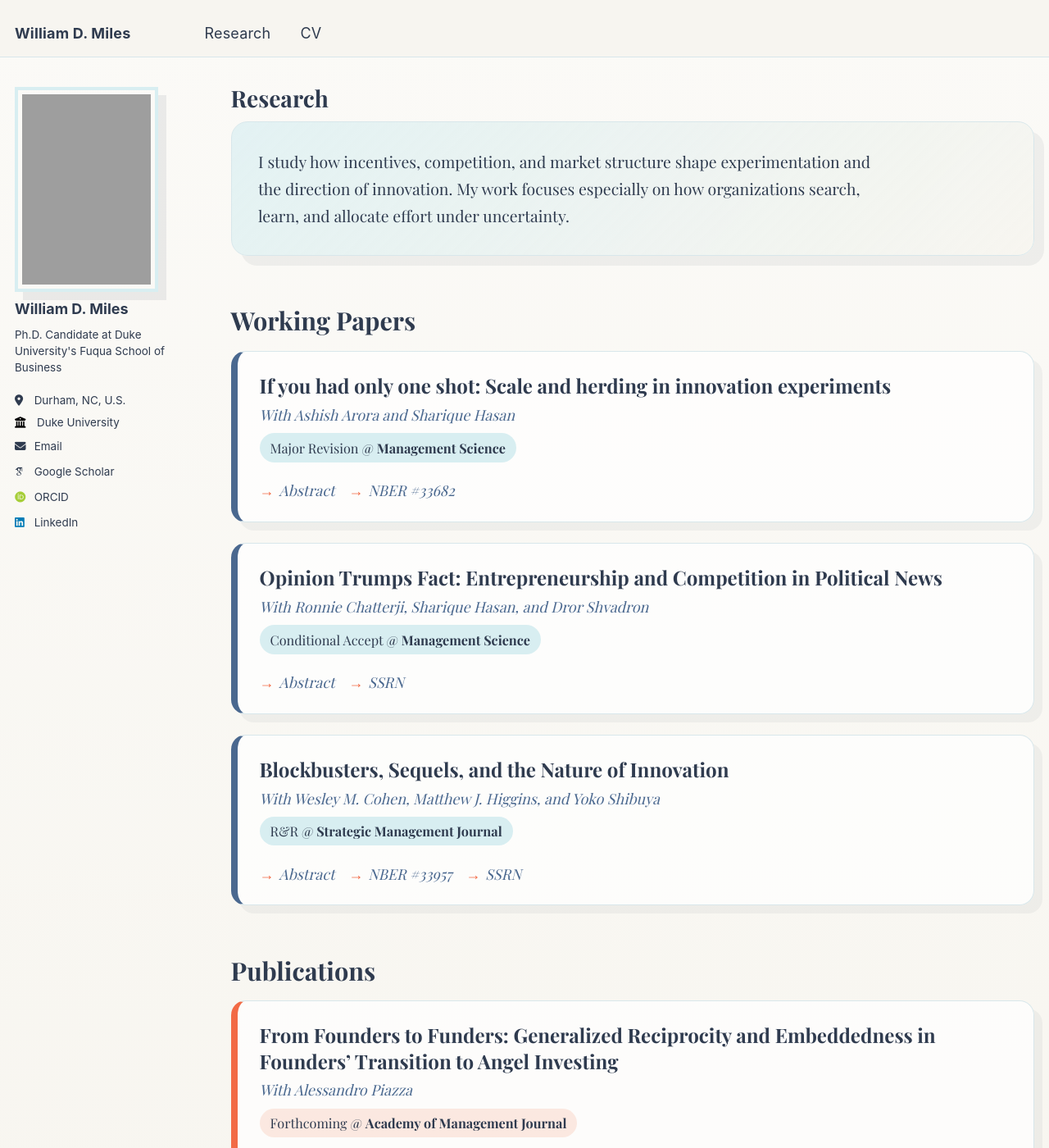
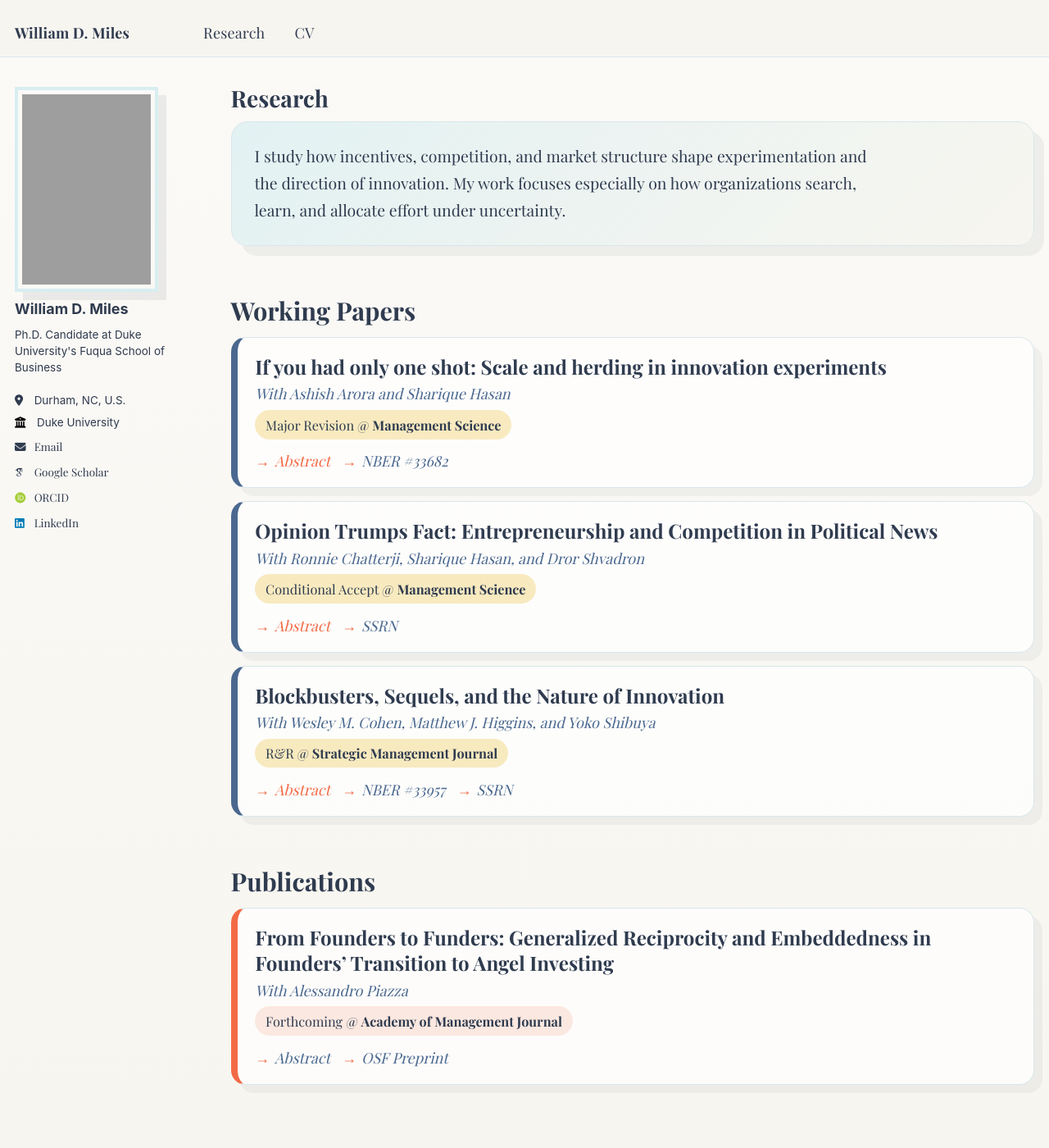
Before and after one commit to willdmiles/willdmiles.github.io, a Jekyll site: the page built from _pages/publications.html, in a window 1280 px wide and 1400 px high. Shown: the whole window at 82% size. Built offline with Jekyll 4.4.1, drawn with Linux system fonts in a browser that asks for light colours; some web fonts are replaced.

Commit message:
more styling updates

```diff
--- a/_pages/publications.html
+++ b/_pages/publications.html
@@ -10,8 +10,8 @@ author_profile: true
   }
 
   .research-intro {
-    margin: 0 0 2.5rem;
-    padding: 1.75rem 1.8rem;
+    margin: 0 0 1.8rem;
+    padding: 1.4rem 1.55rem;
     background: linear-gradient(135deg, rgba(216, 238, 241, 0.7), rgba(247, 245, 239, 0.95));
     border: 1px solid var(--site-line);
     border-radius: 20px;
@@ -26,22 +26,22 @@ author_profile: true
   }
 
   .research-section {
-    margin-top: 2.75rem;
+    margin-top: 1.8rem;
   }
 
   .research-section h2 {
-    margin-bottom: 1rem;
+    margin-bottom: 0.75rem;
     color: var(--site-ink);
     font-size: 1.7rem;
   }
 
   .research-grid {
     display: grid;
-    gap: 1.4rem;
+    gap: 0.9rem;
   }
 
   .paper-card {
-    padding: 1.45rem 1.5rem 1.3rem;
+    padding: 1.1rem 1.2rem 1rem;
     background: rgba(255, 255, 255, 0.7);
     border: 1px solid var(--site-line);
     border-left: 8px solid var(--site-blue);
@@ -54,24 +54,24 @@ author_profile: true
   }
 
   .paper-title {
-    margin: 0 0 0.35rem;
+    margin: 0 0 0.22rem;
     color: var(--site-ink);
     font-size: 1.34rem;
     line-height: 1.3;
   }
 
   .paper-authors {
-    margin: 0 0 0.45rem;
+    margin: 0 0 0.32rem;
     color: var(--site-blue);
     font-style: italic;
   }
 
   .paper-status {
     display: inline-block;
-    margin-bottom: 1rem;
+    margin-bottom: 0.65rem;
     padding: 0.32rem 0.72rem;
     color: var(--site-ink);
-    background: var(--site-mist);
+    background: rgba(242, 210, 118, 0.45);
     border-radius: 999px;
     font-size: 0.9rem;
   }
@@ -83,9 +83,9 @@ author_profile: true
   .paper-links {
     display: flex;
     flex-wrap: wrap;
-    gap: 0.95rem;
+    gap: 0.8rem;
     align-items: flex-start;
-    margin-top: 0.2rem;
+    margin-top: 0.1rem;
   }
 
   .paper-links a {
@@ -128,9 +128,13 @@ author_profile: true
     text-decoration: underline;
   }
 
+  .paper-card.working-paper .paper-links summary {
+    color: var(--site-coral);
+  }
+
   .paper-links details.abstract-link p {
-    margin: 0.9rem 0 0;
-    padding: 1rem 1.05rem;
+    margin: 0.7rem 0 0;
+    padding: 0.9rem 1rem;
     color: rgba(47, 59, 79, 0.92);
     background: rgba(216, 238, 241, 0.45);
     border-radius: 14px;
@@ -140,7 +144,7 @@ author_profile: true
   @media (max-width: 767px) {
     .research-intro,
     .paper-card {
-      padding: 1.2rem;
+      padding: 1rem;
       box-shadow: 6px 6px 0 rgba(47, 59, 79, 0.05);
     }
 
@@ -158,7 +162,7 @@ author_profile: true
   <section class="research-section">
     <h2>Working Papers</h2>
     <div class="research-grid">
-      <article class="paper-card">
+      <article class="paper-card working-paper">
         <h3 class="paper-title">If you had only one shot: Scale and herding in innovation experiments</h3>
         <p class="paper-authors">With Ashish Arora and Sharique Hasan</p>
         <div class="paper-status">Major Revision @ <strong>Management Science</strong></div>
@@ -171,7 +175,7 @@ author_profile: true
         </div>
       </article>
 
-      <article class="paper-card">
+      <article class="paper-card working-paper">
         <h3 class="paper-title">Opinion Trumps Fact: Entrepreneurship and Competition in Political News</h3>
         <p class="paper-authors">With Ronnie Chatterji, Sharique Hasan, and Dror Shvadron</p>
         <div class="paper-status">Conditional Accept @ <strong>Management Science</strong></div>
@@ -184,7 +188,7 @@ author_profile: true
         </div>
       </article>
 
-      <article class="paper-card">
+      <article class="paper-card working-paper">
         <h3 class="paper-title">Blockbusters, Sequels, and the Nature of Innovation</h3>
         <p class="paper-authors">With Wesley M. Cohen, Matthew J. Higgins, and Yoko Shibuya</p>
         <div class="paper-status">R&amp;R @ <strong>Strategic Management Journal</strong></div>
--- a/assets/css/main.scss
+++ b/assets/css/main.scss
@@ -55,6 +55,44 @@ body {
   color: var(--site-ink);
 }
 
+body,
+button,
+input,
+select,
+textarea,
+.greedy-nav,
+.masthead,
+.sidebar,
+.page,
+.archive,
+.author__content,
+.author__urls,
+.notice,
+.btn,
+.pagination,
+.taxonomies,
+.page__meta,
+.archive__item,
+.archive__item-title,
+.archive__subtitle {
+  font-family: "Playfair Display", Georgia, Times, serif;
+}
+
+h1,
+h2,
+h3,
+h4,
+h5,
+h6,
+p,
+li,
+a,
+summary,
+figcaption,
+blockquote {
+  font-family: "Playfair Display", Georgia, Times, serif;
+}
+
 a {
   text-decoration-thickness: 1px;
   text-underline-offset: 0.14em;
```
